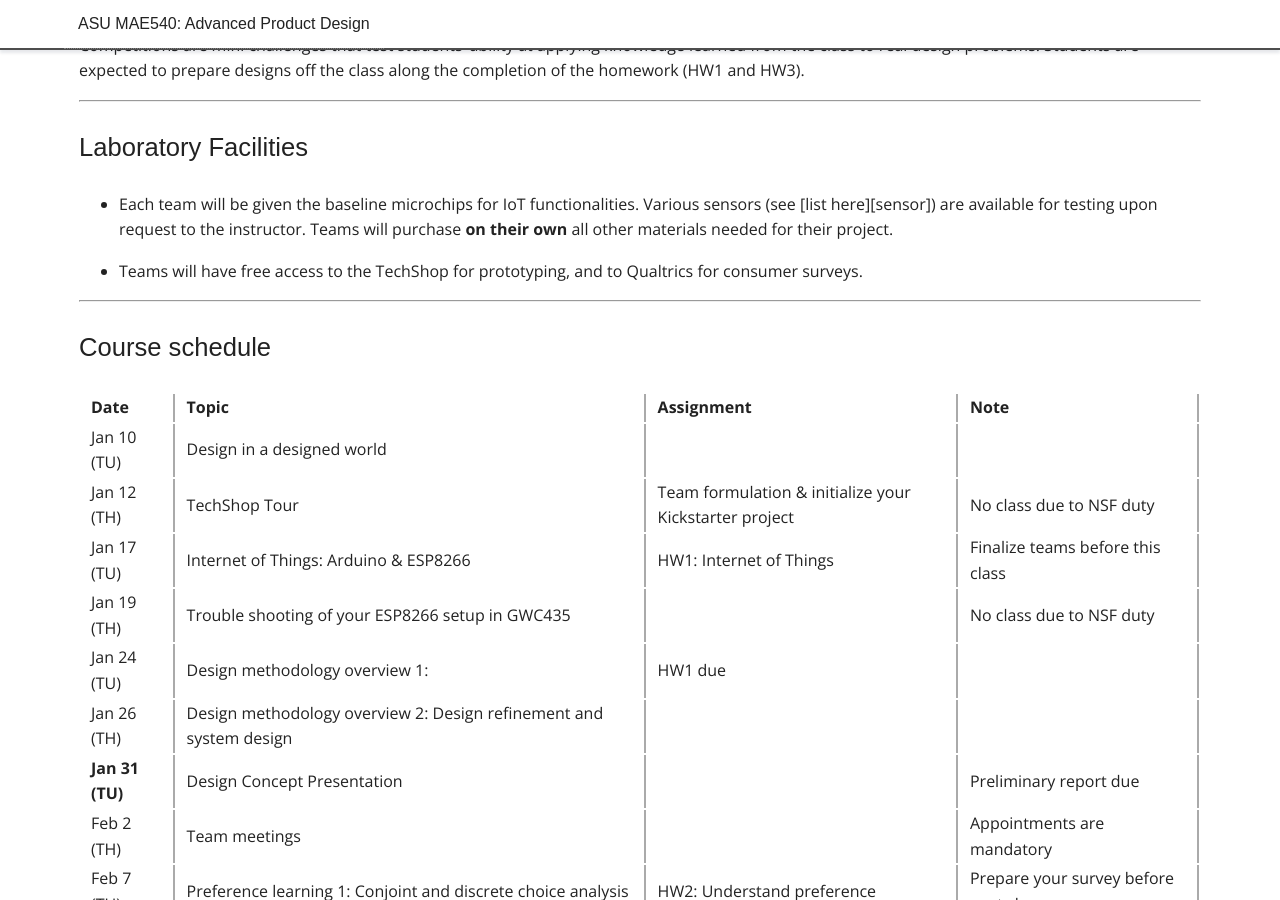
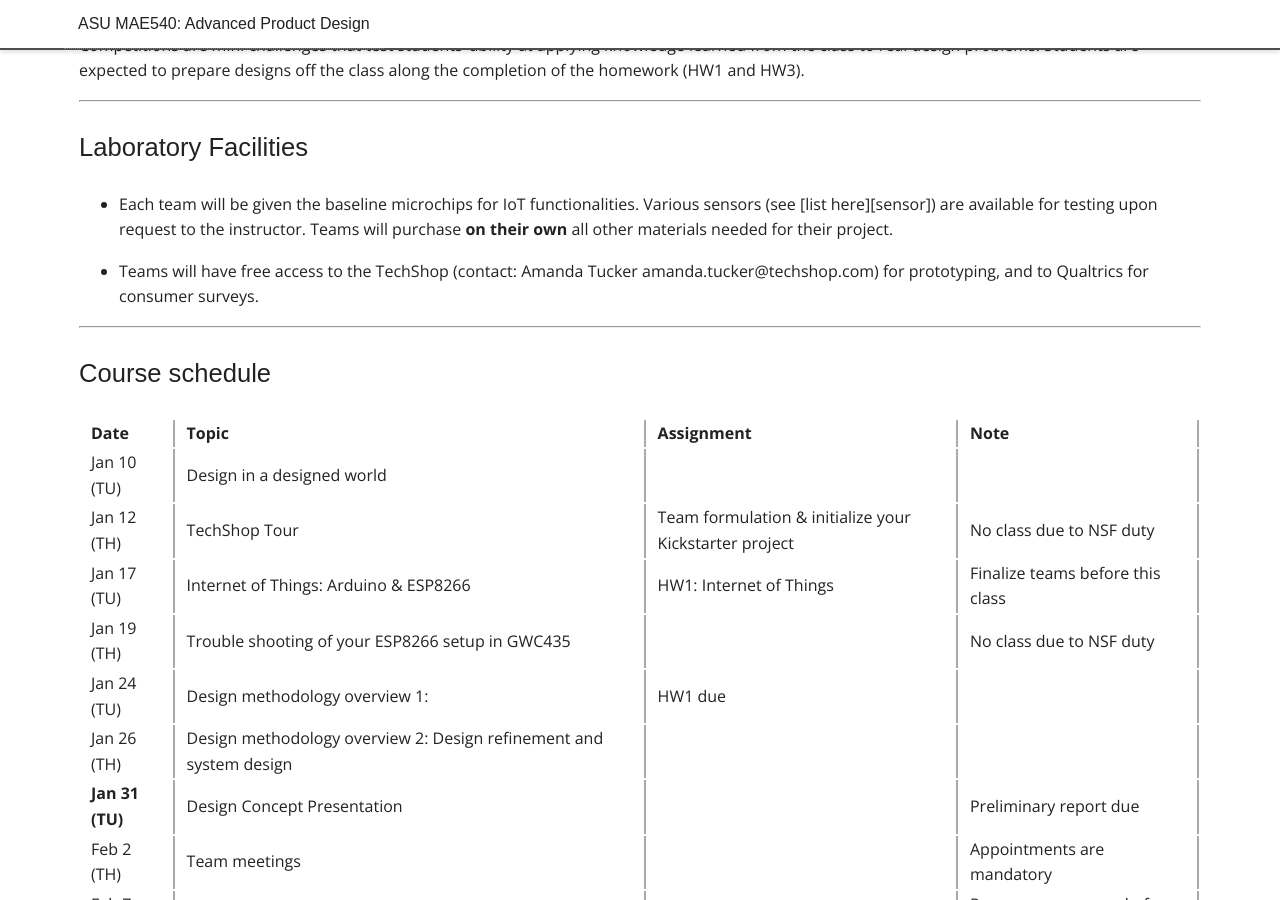
Before and after one commit to DesignInformaticsLab/DesignInformaticsLab.github.io, a Jekyll site: the page built from _posts/teaching/productdesign/2016-12-08-syllabus.md, in a window 1280 px wide and 900 px high, scrolled down 1218 px. Built offline with Jekyll 4.4.1, drawn with Linux system fonts in a browser that asks for light colours; some web fonts are replaced.

Commit message:
update lecture

```diff
--- a/_posts/teaching/productdesign/2016-12-08-syllabus.md
+++ b/_posts/teaching/productdesign/2016-12-08-syllabus.md
@@ -69,7 +69,7 @@
 available for testing upon request to the instructor. Teams will purchase **on their own** all other materials needed for
 their project.
 
-* Teams will have free access to the TechShop for prototyping, and to Qualtrics for consumer surveys.
+* Teams will have free access to the TechShop (contact: Amanda Tucker amanda.tucker@techshop.com) for prototyping, and to Qualtrics for consumer surveys.
 
 ***
 
```
